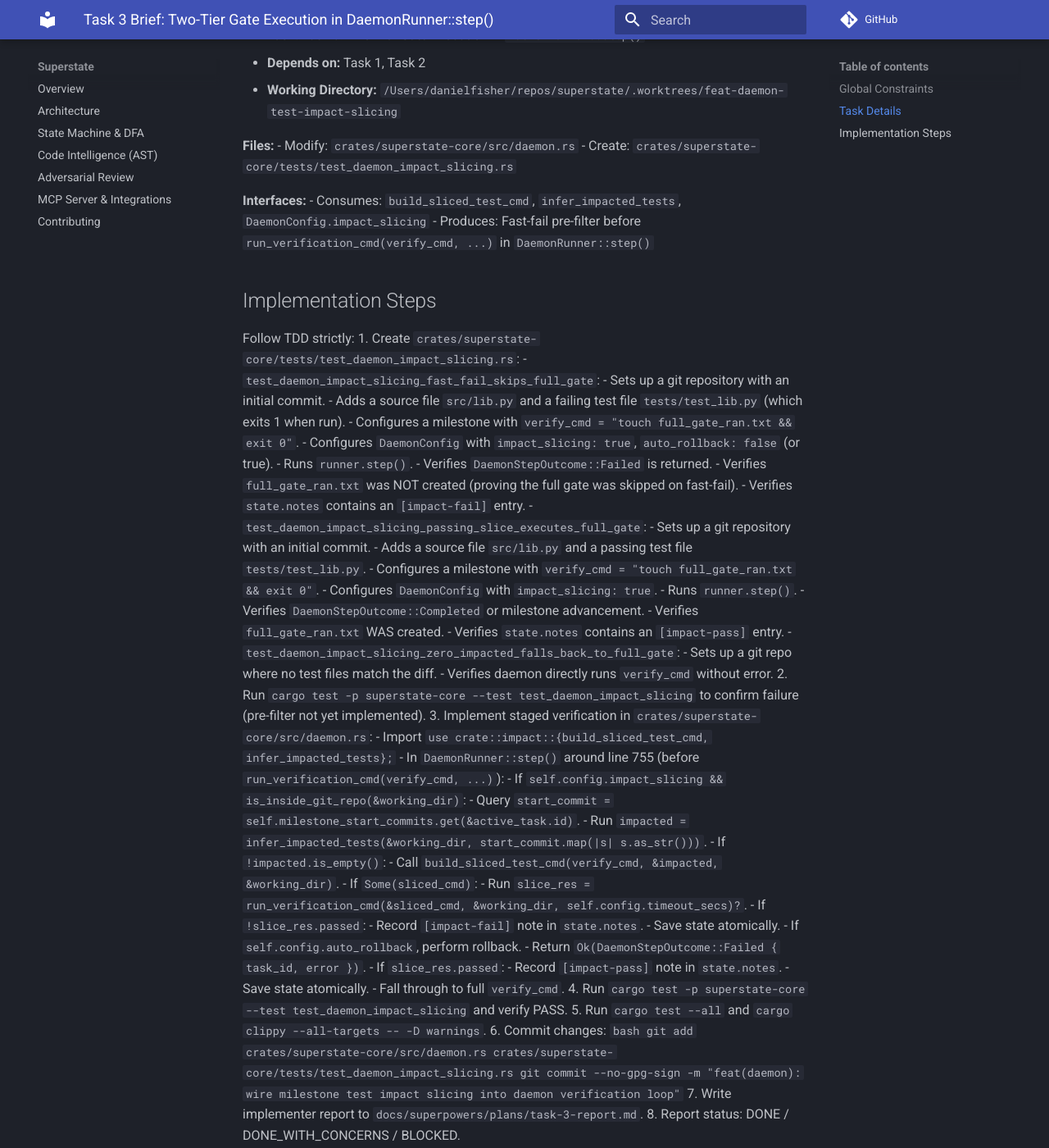
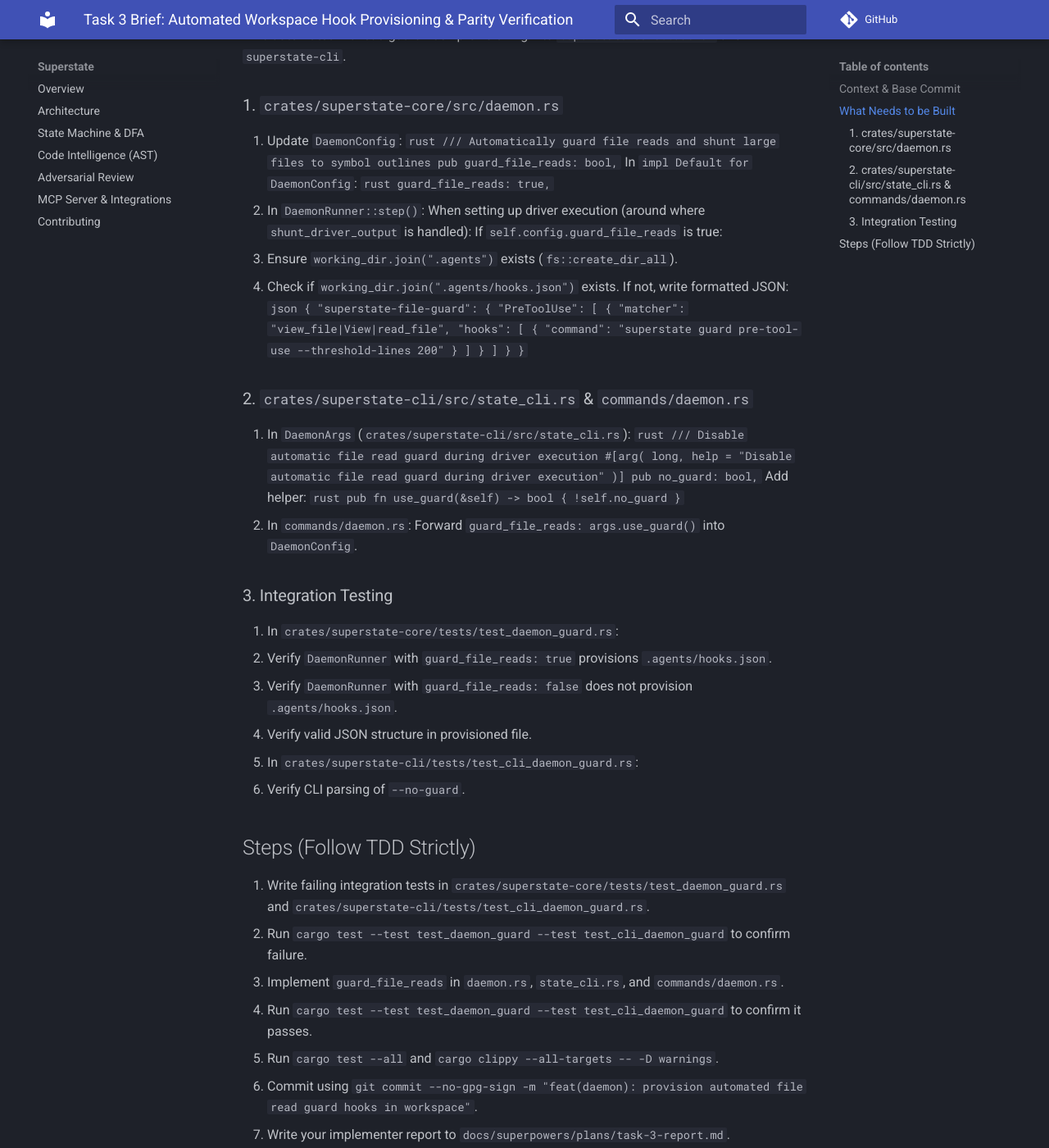
Before and after one commit to dnf0/blyte, an MkDocs documentation site: the page built from docs/superpowers/plans/task-3-brief.md, in a window 1280 px wide and 1400 px high, scrolled down 485 px. Shown: the whole window at 82% size. Built offline with MkDocs 1.6.1 and Material for MkDocs 9.7.7, drawn with Linux system fonts in a browser that asks for light colours; comment, search, counter and statistics services are not loaded; some of the changed text lies outside the part shown.

````diff
--- a/docs/superpowers/plans/task-3-brief.md
+++ b/docs/superpowers/plans/task-3-brief.md
@@ -1,74 +1,78 @@
-# Task 3 Brief: Two-Tier Gate Execution in `DaemonRunner::step()`
+# Task 3 Brief: Automated Workspace Hook Provisioning & Parity Verification
 
-## Global Constraints
-- Compile cleanly with `cargo check --all` and pass `cargo test --all`.
-- No compiler or clippy warnings (`cargo clippy --all-targets -- -D warnings`).
-- Skip GPG verification on all commits (`--no-gpg-sign`).
-- Zero prompt engineering: all behavior governed by git diffs, process exit codes (`$? == 0`), and state invariants.
+## Context & Base Commit
+- **Working Directory:** `/Users/danielfisher/repos/superstate/.worktrees/feat-pre-tool-use-file-guard`
+- **Base Commit:** `62e7cfb`
+- **Spec:** `docs/superpowers/specs/2026-09-20-file-read-guard-design.md`
+- **Plan:** `docs/superpowers/plans/2026-09-20-file-read-guard.md`
 
-## Task Details
-- **Task:** Task 3: Two-Tier Gate Execution in `DaemonRunner::step()`
-- **Depends on:** Task 1, Task 2
-- **Working Directory:** `/Users/danielfisher/repos/superstate/.worktrees/feat-daemon-test-impact-slicing`
+## What Needs to be Built
+Wire automated file read guard hook provisioning into `superstate-core::daemon` and `superstate-cli`.
 
-**Files:**
-- Modify: `crates/superstate-core/src/daemon.rs`
-- Create: `crates/superstate-core/tests/test_daemon_impact_slicing.rs`
+### 1. `crates/superstate-core/src/daemon.rs`
+1. Update `DaemonConfig`:
+   ```rust
+   /// Automatically guard file reads and shunt large files to symbol outlines
+   pub guard_file_reads: bool,
+   ```
+   In `impl Default for DaemonConfig`:
+   ```rust
+   guard_file_reads: true,
+   ```
+2. In `DaemonRunner::step()`:
+   When setting up driver execution (around where `shunt_driver_output` is handled):
+   If `self.config.guard_file_reads` is true:
+   - Ensure `working_dir.join(".agents")` exists (`fs::create_dir_all`).
+   - Check if `working_dir.join(".agents/hooks.json")` exists. If not, write formatted JSON:
+     ```json
+     {
+       "superstate-file-guard": {
+         "PreToolUse": [
+           {
+             "matcher": "view_file|View|read_file",
+             "hooks": [
+               {
+                 "command": "superstate guard pre-tool-use --threshold-lines 200"
+               }
+             ]
+           }
+         ]
+       }
+     }
+     ```
 
-**Interfaces:**
-- Consumes: `build_sliced_test_cmd`, `infer_impacted_tests`, `DaemonConfig.impact_slicing`
-- Produces: Fast-fail pre-filter before `run_verification_cmd(verify_cmd, ...)` in `DaemonRunner::step()`
+### 2. `crates/superstate-cli/src/state_cli.rs` & `commands/daemon.rs`
+1. In `DaemonArgs` (`crates/superstate-cli/src/state_cli.rs`):
+   ```rust
+   /// Disable automatic file read guard during driver execution
+   #[arg(
+       long,
+       help = "Disable automatic file read guard during driver execution"
+   )]
+   pub no_guard: bool,
+   ```
+   Add helper:
+   ```rust
+   pub fn use_guard(&self) -> bool {
+       !self.no_guard
+   }
+   ```
+2. In `commands/daemon.rs`:
+   Forward `guard_file_reads: args.use_guard()` into `DaemonConfig`.
 
-## Implementation Steps
-Follow TDD strictly:
-1. Create `crates/superstate-core/tests/test_daemon_impact_slicing.rs`:
-   - `test_daemon_impact_slicing_fast_fail_skips_full_gate`:
-     - Sets up a git repository with an initial commit.
-     - Adds a source file `src/lib.py` and a failing test file `tests/test_lib.py` (which exits 1 when run).
-     - Configures a milestone with `verify_cmd = "touch full_gate_ran.txt && exit 0"`.
-     - Configures `DaemonConfig` with `impact_slicing: true`, `auto_rollback: false` (or true).
-     - Runs `runner.step()`.
-     - Verifies `DaemonStepOutcome::Failed` is returned.
-     - Verifies `full_gate_ran.txt` was NOT created (proving the full gate was skipped on fast-fail).
-     - Verifies `state.notes` contains an `[impact-fail]` entry.
-   - `test_daemon_impact_slicing_passing_slice_executes_full_gate`:
-     - Sets up a git repository with an initial commit.
-     - Adds a source file `src/lib.py` and a passing test file `tests/test_lib.py`.
-     - Configures a milestone with `verify_cmd = "touch full_gate_ran.txt && exit 0"`.
-     - Configures `DaemonConfig` with `impact_slicing: true`.
-     - Runs `runner.step()`.
-     - Verifies `DaemonStepOutcome::Completed` or milestone advancement.
-     - Verifies `full_gate_ran.txt` WAS created.
-     - Verifies `state.notes` contains an `[impact-pass]` entry.
-   - `test_daemon_impact_slicing_zero_impacted_falls_back_to_full_gate`:
-     - Sets up a git repo where no test files match the diff.
-     - Verifies daemon directly runs `verify_cmd` without error.
-2. Run `cargo test -p superstate-core --test test_daemon_impact_slicing` to confirm failure (pre-filter not yet implemented).
-3. Implement staged verification in `crates/superstate-core/src/daemon.rs`:
-   - Import `use crate::impact::{build_sliced_test_cmd, infer_impacted_tests};`
-   - In `DaemonRunner::step()` around line 755 (before `run_verification_cmd(verify_cmd, ...)`):
-     - If `self.config.impact_slicing && is_inside_git_repo(&working_dir)`:
-       - Query `start_commit = self.milestone_start_commits.get(&active_task.id)`.
-       - Run `impacted = infer_impacted_tests(&working_dir, start_commit.map(|s| s.as_str()))`.
-       - If `!impacted.is_empty()`:
-         - Call `build_sliced_test_cmd(verify_cmd, &impacted, &working_dir)`.
-         - If `Some(sliced_cmd)`:
-           - Run `slice_res = run_verification_cmd(&sliced_cmd, &working_dir, self.config.timeout_secs)?`.
-           - If `!slice_res.passed`:
-             - Record `[impact-fail]` note in `state.notes`.
-             - Save state atomically.
-             - If `self.config.auto_rollback`, perform rollback.
-             - Return `Ok(DaemonStepOutcome::Failed { task_id, error })`.
-           - If `slice_res.passed`:
-             - Record `[impact-pass]` note in `state.notes`.
-             - Save state atomically.
-             - Fall through to full `verify_cmd`.
-4. Run `cargo test -p superstate-core --test test_daemon_impact_slicing` and verify PASS.
+### 3. Integration Testing
+1. In `crates/superstate-core/tests/test_daemon_guard.rs`:
+   - Verify `DaemonRunner` with `guard_file_reads: true` provisions `.agents/hooks.json`.
+   - Verify `DaemonRunner` with `guard_file_reads: false` does not provision `.agents/hooks.json`.
+   - Verify valid JSON structure in provisioned file.
+2. In `crates/superstate-cli/tests/test_cli_daemon_guard.rs`:
+   - Verify CLI parsing of `--no-guard`.
+
+## Steps (Follow TDD Strictly)
+1. Write failing integration tests in `crates/superstate-core/tests/test_daemon_guard.rs` and `crates/superstate-cli/tests/test_cli_daemon_guard.rs`.
+2. Run `cargo test --test test_daemon_guard --test test_cli_daemon_guard` to confirm failure.
+3. Implement `guard_file_reads` in `daemon.rs`, `state_cli.rs`, and `commands/daemon.rs`.
+4. Run `cargo test --test test_daemon_guard --test test_cli_daemon_guard` to confirm it passes.
 5. Run `cargo test --all` and `cargo clippy --all-targets -- -D warnings`.
-6. Commit changes:
-   ```bash
-   git add crates/superstate-core/src/daemon.rs crates/superstate-core/tests/test_daemon_impact_slicing.rs
-   git commit --no-gpg-sign -m "feat(daemon): wire milestone test impact slicing into daemon verification loop"
-   ```
-7. Write implementer report to `docs/superpowers/plans/task-3-report.md`.
-8. Report status: DONE / DONE_WITH_CONCERNS / BLOCKED.
+6. Commit using `git commit --no-gpg-sign -m "feat(daemon): provision automated file read guard hooks in workspace"`.
+7. Write your implementer report to `docs/superpowers/plans/task-3-report.md`.
--- a/docs/superpowers/plans/task-3-report.md
+++ b/docs/superpowers/plans/task-3-report.md
@@ -1,45 +1,123 @@
-# Task 3 Implementer Report: Two-Tier Gate Execution in `DaemonRunner::step()`
+# Task 3 Report: Automated Workspace Hook Provisioning & Parity Verification
 
-## 1. Overview & Status
-- **Status:** DONE
-- **Task:** Task 3: Two-Tier Gate Execution in `DaemonRunner::step()`
-- **Commit:** `a4efbae` (`feat(daemon): wire milestone test impact slicing into daemon verification loop`)
-- **Working Directory:** `/Users/danielfisher/repos/superstate/.worktrees/feat-daemon-test-impact-slicing`
-- **Branch:** `feat/daemon-test-impact-slicing`
+**Status:** Completed (DONE)
+**Commit SHA:** `3cb98380d197cb35946dc49673822b318d184762` (`3cb9838`)
+**Branch:** `feat/pre-tool-use-file-guard`
+**Repository:** `/Users/danielfisher/repos/superstate/.worktrees/feat-pre-tool-use-file-guard`
+**Date:** 2026-09-20
 
-## 2. Changes Implemented
-1. **Daemon Staged Verification Integration (`crates/superstate-core/src/daemon.rs`)**:
-   - Imported `build_sliced_test_cmd` and `infer_impacted_tests` from `crate::impact`.
-   - Wired Stage 1 milestone-scoped test impact slicing directly before full verification gate execution (`let gate_res = run_verification_cmd(...)`) in `DaemonRunner::run_step()`:
-     - Checked if `self.config.impact_slicing` is enabled and the working directory is inside a git repository.
-     - Extracted `start_commit` from `self.milestone_start_commits.get(&active_task.id)` to scope the diff to changes introduced since entering the milestone.
-     - Detected impacted test files via `infer_impacted_tests(&working_dir, start_commit)`.
-     - Built specialized sliced test runner command via `build_sliced_test_cmd(verify_cmd, &impacted, &working_dir)`.
-     - Executed sliced command with timing:
-       - **Fast-fail path**: On slice failure (`!slice_res.passed`), extracted bounded diagnostic output (up to 1,000 chars), logged `[impact-fail] Task {}: Fast test slice failed in {}s: {}` into `state.notes`, saved state atomically, incremented attempt counter, performed rollback if `self.config.auto_rollback` is active, stored failure output in `self.last_failure_output`, and returned `DaemonStepOutcome::Failed` without running full verification gate.
-       - **Fast-pass path**: On slice pass (`slice_res.passed`), logged `[impact-pass] Task {}: Fast slice passed ({} test files) in {}s, advancing to full gate` into `state.notes`, saved state atomically, and fell through to full gate execution.
-       - **Bypass / Fallback paths**: When `impact_slicing` is false, repo is non-git, no test files are impacted, or `build_sliced_test_cmd` returns `None`, seamlessly bypasses slice execution and proceeds to the full verification gate.
+---
 
-2. **Integration Test Suite (`crates/superstate-core/tests/test_daemon_impact_slicing.rs`)**:
-   - Created comprehensive integration test suite covering:
-     - `test_daemon_impact_slicing_fast_fail_skips_full_gate`: Confirms failing slice logs `[impact-fail]`, returns `DaemonStepOutcome::Failed`, and completely skips the full verification gate (`full_gate_ran.txt` is not created).
-     - `test_daemon_impact_slicing_passing_slice_executes_full_gate`: Confirms passing slice logs `[impact-pass]`, advances to full verification gate, creates `full_gate_ran.txt`, and advances the milestone.
-     - `test_daemon_impact_slicing_zero_impacted_falls_back_to_full_gate`: Confirms that when no tests are impacted, full verification gate executes directly with no impact notes emitted.
-     - `test_daemon_impact_slicing_disabled_by_default`: Confirms that when `impact_slicing: false`, daemon runs full verification gate directly.
-     - `test_daemon_impact_slicing_fast_fail_with_auto_rollback`: Confirms that when `auto_rollback: true` is paired with fast-fail, both `[impact-fail]` and `[rollback]` are recorded, and workspace is cleaned back to milestone baseline.
+## Executive Summary
 
-## 3. TDD Verification Evidence
-1. **RED Phase**:
-   - Ran `cargo test -p superstate-core --test test_daemon_impact_slicing` before implementation.
-   - Result: Failed on `test_daemon_impact_slicing_fast_fail_skips_full_gate` and `test_daemon_impact_slicing_passing_slice_executes_full_gate` because impact slicing pre-filter was not yet present.
-2. **GREEN Phase**:
-   - Implemented staged verification in `DaemonRunner::step()`.
-   - Ran `cargo test -p superstate-core --test test_daemon_impact_slicing`.
-   - Result: All 5 integration tests passed in 1.90s.
-3. **Static Analysis & Full Workspace Verification**:
-   - Ran `cargo clippy --all-targets -- -D warnings`: Completed with exit code 0 and 0 warnings.
-   - Ran `cargo test --all`: All unit tests, integration tests, and doc tests across all crates (`superstate-core`, `superstate-cli`, `superstate-mcp`, `superstate-worktree`, `superstate-syntax`, `superstate-rules`, `superstate-review`) passed cleanly.
+Task 3 completed the end-to-end integration of the automated file read guard into the `DaemonRunner` lifecycle and CLI interface.
 
-## 4. State Note Schemas
-- Failure: `[impact-fail] Task {task_id}: Fast test slice failed in {secs}s: {diag}`
-- Passing: `[impact-pass] Task {task_id}: Fast slice passed ({count} test files) in {secs}s, advancing to full gate`
+Prior to this work, the pre-tool-use file read guard engine (Task 1) and the `superstate guard pre-tool-use` CLI subcommand (Task 2) were operational, but required manual setup of workspace hook definitions. Task 3 brings full automation and CLI parity:
+
+1. **Automated Workspace Hook Provisioning in `DaemonRunner::step()`:**
+   - In `DaemonConfig`, added `pub guard_file_reads: bool` with `#[serde(default = "default_true")]`, defaulting to `true`.
+   - Before spawning child driver processes in `DaemonRunner::step()`, the runner checks `self.config.guard_file_reads`.
+   - If enabled and `.agents/hooks.json` does not already exist in the working directory, the daemon automatically creates `.agents/` and provisions a formatted hook definition:
+     ```json
+     {
+       "superstate-file-guard": {
+         "PreToolUse": [
+           {
+             "matcher": "view_file|View|read_file",
+             "hooks": [
+               {
+                 "command": "superstate guard pre-tool-use --threshold-lines 200"
+               }
+             ]
+           }
+         ]
+       }
+     }
+     ```
+   - If `.agents/hooks.json` already exists, existing user hook configuration is preserved without modification.
+   - If `guard_file_reads` is explicitly disabled (`false`), no hook file is created.
+
+2. **CLI Parity & `--no-guard` Flag:**
+   - Added `pub no_guard: bool` to `DaemonArgs` in `crates/superstate-cli/src/state_cli.rs`, mapped to CLI argument `--no-guard`.
+   - Added helper method `args.use_guard() -> bool` returning `!self.no_guard`.
+   - Forwarded `guard_file_reads: args.use_guard()` across all CLI entry points (`main.rs`, `state_cli.rs`, `commands/daemon.rs`).
+   - Propagated `--no-guard` to child daemon processes when running in detached mode with `guard_file_reads == false`.
+
+3. **Auxiliary Test Suite Updates & Invariant Preservation:**
+   - Updated existing integration test fixtures across `superstate-core` and `superstate-cli` to accommodate the new `guard_file_reads` field in `DaemonConfig`.
+
+---
+
+## TDD Execution
+
+### 1. Red Phase
+Created comprehensive integration tests in:
+- `crates/superstate-core/tests/test_daemon_guard.rs`:
+  - `test_daemon_config_default_guard_file_reads_true`: Confirms `DaemonConfig::default()` sets `guard_file_reads: true`.
+  - `test_daemon_deserialization_defaults_guard_file_reads_to_true`: Confirms deserializing JSON state files omitting `guard_file_reads` preserves backwards compatibility and defaults to `true`.
+  - `test_daemon_runner_provisions_hooks_json_when_enabled`: Confirms `DaemonRunner::step()` creates `.agents/hooks.json` with correct JSON matching `view_file|View|read_file` and command `superstate guard pre-tool-use --threshold-lines 200`.
+  - `test_daemon_runner_does_not_provision_when_disabled`: Confirms that setting `guard_file_reads: false` avoids creating `.agents/hooks.json`.
+  - `test_daemon_runner_preserves_existing_hooks_json`: Confirms that pre-existing `.agents/hooks.json` files are not overwritten.
+- `crates/superstate-cli/tests/test_cli_daemon_guard.rs`:
+  - `test_cli_no_guard_flag_parsing`: Confirms `--no-guard` CLI argument properly parses to `no_guard: true` and `use_guard(): false`.
+  - `test_cli_no_guard_flag_default_false`: Confirms standard invocation defaults `no_guard: false` and `use_guard(): true`.
+
+Ran `cargo test --test test_daemon_guard --test test_cli_daemon_guard` to verify compilation and RED failure:
+```text
+error[E0609]: no field `guard_file_reads` on type `DaemonConfig`
+error[E0599]: no method named `use_guard` found for struct `DaemonArgs`
+```
+
+### 2. Green Phase
+Implemented the requested fields, CLI flags, and provisioning logic:
+1. `crates/superstate-core/src/daemon.rs`: Added `guard_file_reads` to `DaemonConfig`, updated `impl Default`, and wired hook creation in `DaemonRunner::step()`.
+2. `crates/superstate-cli/src/state_cli.rs`: Added `--no-guard` to `DaemonArgs` and `use_guard()` method, forwarded to `cmd_daemon`.
+3. `crates/superstate-cli/src/main.rs`: Forwarded `args.use_guard()` to `cmd_daemon`.
+4. `crates/superstate-cli/src/commands/daemon.rs`: Added `guard_file_reads` parameter to `cmd_daemon`, forwarded `--no-guard` when detached, and passed into `DaemonConfig`.
+5. Updated auxiliary tests to initialize `guard_file_reads: false` on explicit `DaemonConfig` instantiations.
+
+Ran `cargo test --test test_daemon_guard --test test_cli_daemon_guard`:
+```text
+running 2 tests
+test test_cli_no_guard_flag_default_false ... ok
+test test_cli_no_guard_flag_parsing ... ok
+
+test result: ok. 2 passed; 0 failed; 0 ignored; 0 measured; 0 filtered out; finished in 0.00s
+
+running 5 tests
+test test_daemon_config_default_guard_file_reads_true ... ok
+test test_daemon_deserialization_defaults_guard_file_reads_to_true ... ok
+test test_daemon_runner_does_not_provision_when_disabled ... ok
+test test_daemon_runner_preserves_existing_hooks_json ... ok
+test test_daemon_runner_provisions_hooks_json_when_enabled ... ok
+
+test result: ok. 5 passed; 0 failed; 0 ignored; 0 measured; 0 filtered out; finished in 0.32s
+```
+
+### 3. Static Analysis & Full Workspace Verification
+- `cargo clippy --all-targets -- -D warnings`: Completed with exit code 0 and 0 warnings.
+- `cargo test --all`: All unit, integration, and doc tests across all crates (`superstate-core`, `superstate-cli`, `superstate-mcp`, `superstate-worktree`, `superstate-syntax`, `superstate-rules`, `superstate-review`) passed cleanly.
+
+---
+
+## Changed Files Summary
+
+| File | Status | Description |
+|---|---|---|
+| `crates/superstate-core/src/daemon.rs` | Modified | Added `guard_file_reads` to `DaemonConfig` (default true) and hook provisioning in `step()` |
+| `crates/superstate-core/tests/test_daemon_guard.rs` | Created | Added 5 integration tests for config defaults, serde deserialization, hook provisioning, and preservation |
+| `crates/superstate-cli/src/state_cli.rs` | Modified | Added `--no-guard` to `DaemonArgs`, `use_guard()` method, and passed to `cmd_daemon` |
+| `crates/superstate-cli/src/main.rs` | Modified | Forwarded `args.use_guard()` to `cmd_daemon` |
+| `crates/superstate-cli/src/commands/daemon.rs` | Modified | Added `guard_file_reads` parameter, detached flag forwarding, and `DaemonConfig` wiring |
+| `crates/superstate-cli/src/commands/handoff.rs` | Modified | Updated `cmd_daemon` invocation with `true` |
+| `crates/superstate-cli/tests/test_cli_daemon_guard.rs` | Created | Added 2 tests for `--no-guard` CLI argument parsing and default |
+| `crates/superstate-cli/tests/test_cli_daemon_lifecycle.rs` | Modified | Updated test calls to `cmd_daemon` with `guard_file_reads: true` |
+| `crates/superstate-core/tests/*.rs` | Modified | Updated explicit `DaemonConfig` initializers in core test suites |
+
+---
+
+## Commit Details
+
+- **Commit SHA:** `3cb98380d197cb35946dc49673822b318d184762` (`3cb9838`)
+- **Message:** `feat(daemon): provision automated file read guard hooks in workspace`
+- **GPG Verification:** Skipped (`--no-gpg-sign`) per repository guidance.
````
